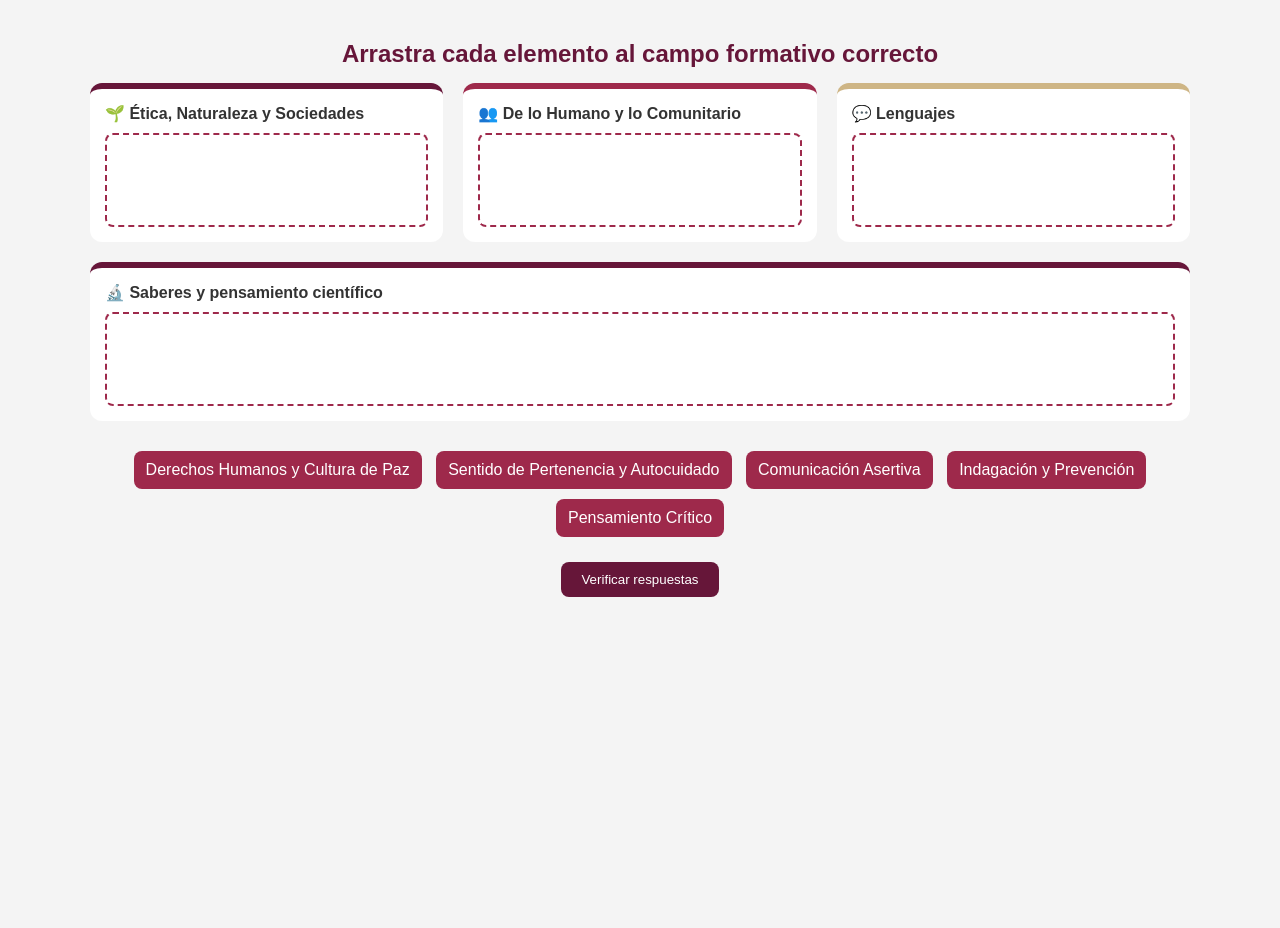
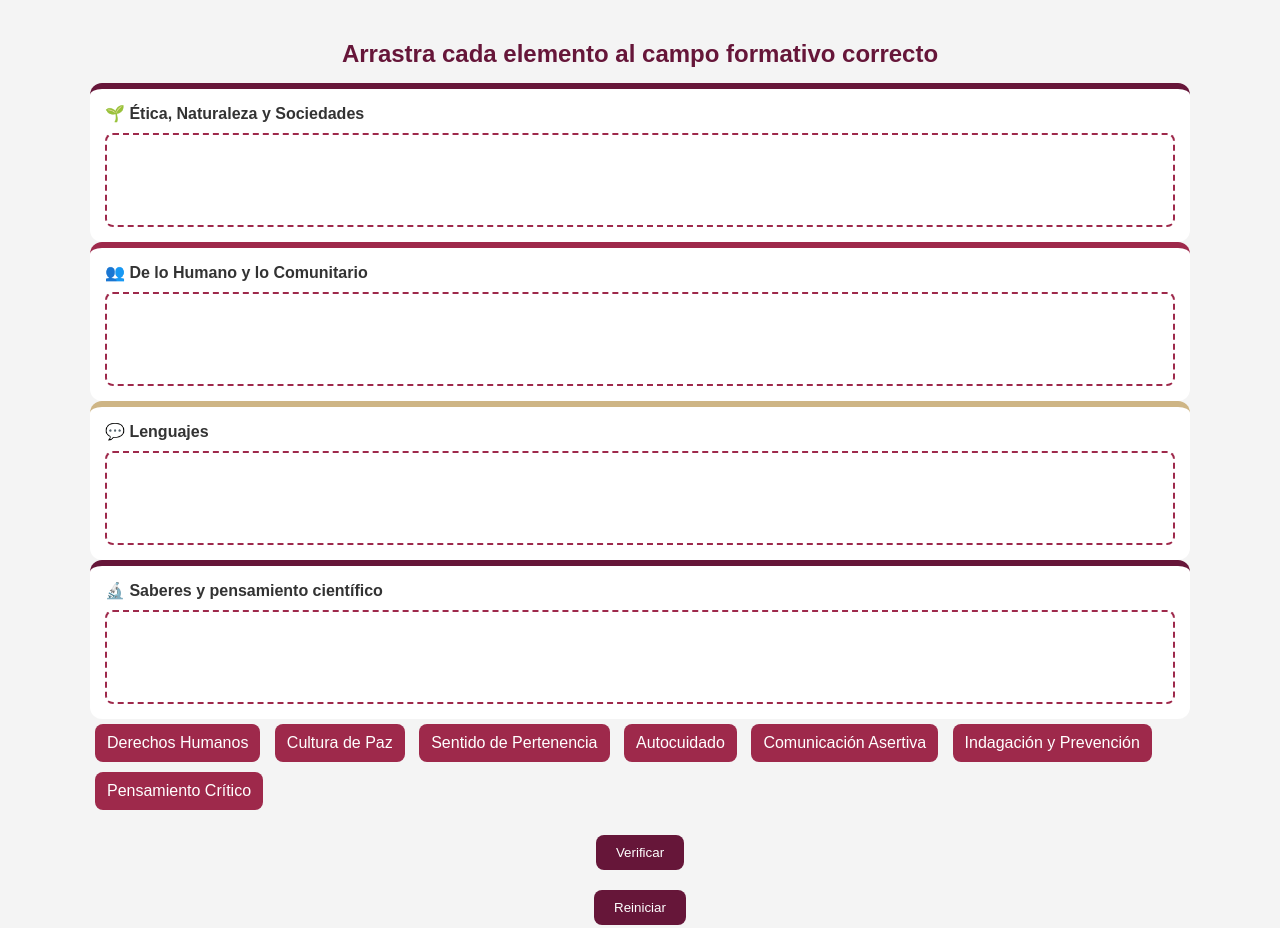
Before and after one commit to juliocperezr/Actividad-Ejes, a plain HTML site: page index.html in a window 1280 px wide. Before the commit the page ends 800 px from the top, so only its background shows below. Drawn offline with Linux system fonts and the light colour scheme; files that its build step writes are made by us from their sources.

Commit message:
index.html

```diff
--- a/index.html
+++ b/index.html
@@ -3,10 +3,7 @@
 <head>
 <meta charset="UTF-8">
 <title>Campos Formativos</title>
-
-<!-- CSS -->
-<link rel="stylesheet" href="styles.css">
-
+<link rel="stylesheet" href="css/styles.css">
 </head>
 
 <body>
@@ -15,27 +12,26 @@
 
 <h2>Arrastra cada elemento al campo formativo correcto</h2>
 
-<div class="columns">
+<div class="main">
 
-<!-- CAMPO 1 -->
+<!-- CAMPOS -->
+<div class="fields">
+
 <div class="field">
   <strong>🌱 Ética, Naturaleza y Sociedades</strong>
-  <div class="dropzone" data-correct="Derechos Humanos y Cultura de Paz"></div>
+  <div class="dropzone" data-correct="Derechos Humanos,Cultura de Paz"></div>
 </div>
 
-<!-- CAMPO 2 -->
 <div class="field">
   <strong>👥 De lo Humano y lo Comunitario</strong>
-  <div class="dropzone" data-correct="Sentido de Pertenencia y Autocuidado"></div>
+  <div class="dropzone" data-correct="Sentido de Pertenencia,Autocuidado"></div>
 </div>
 
-<!-- CAMPO 3 -->
 <div class="field">
   <strong>💬 Lenguajes</strong>
   <div class="dropzone" data-correct="Comunicación Asertiva"></div>
 </div>
 
-<!-- CAMPO 4 -->
 <div class="field">
   <strong>🔬 Saberes y pensamiento científico</strong>
   <div class="dropzone" data-correct="Indagación y Prevención,Pensamiento Crítico"></div>
@@ -43,23 +39,32 @@
 
 </div>
 
-<!-- PALABRAS -->
-<div class="items">
+<!-- BANCO -->
+<div class="bank" id="bank">
 
-<div class="item" draggable="true">Derechos Humanos y Cultura de Paz</div>
-<div class="item" draggable="true">Sentido de Pertenencia y Autocuidado</div>
+<div class="item" draggable="true">Derechos Humanos</div>
+<div class="item" draggable="true">Cultura de Paz</div>
+<div class="item" draggable="true">Sentido de Pertenencia</div>
+<div class="item" draggable="true">Autocuidado</div>
 <div class="item" draggable="true">Comunicación Asertiva</div>
 <div class="item" draggable="true">Indagación y Prevención</div>
 <div class="item" draggable="true">Pensamiento Crítico</div>
 
 </div>
 
-<button onclick="checkAnswers()">Verificar respuestas</button>
+</div>
+
+<!-- BOTONES -->
+<div class="actions">
+<button onclick="checkAnswers()">Verificar</button>
+<button onclick="resetGame()">Reiniciar</button>
+</div>
+
+<!-- MENSAJE -->
+<div id="message"></div>
 
 </div>
 
-<!-- JS -->
-<script src="script.js"></script>
-
+<script src="js/script.js"></script>
 </body>
 </html>
```
